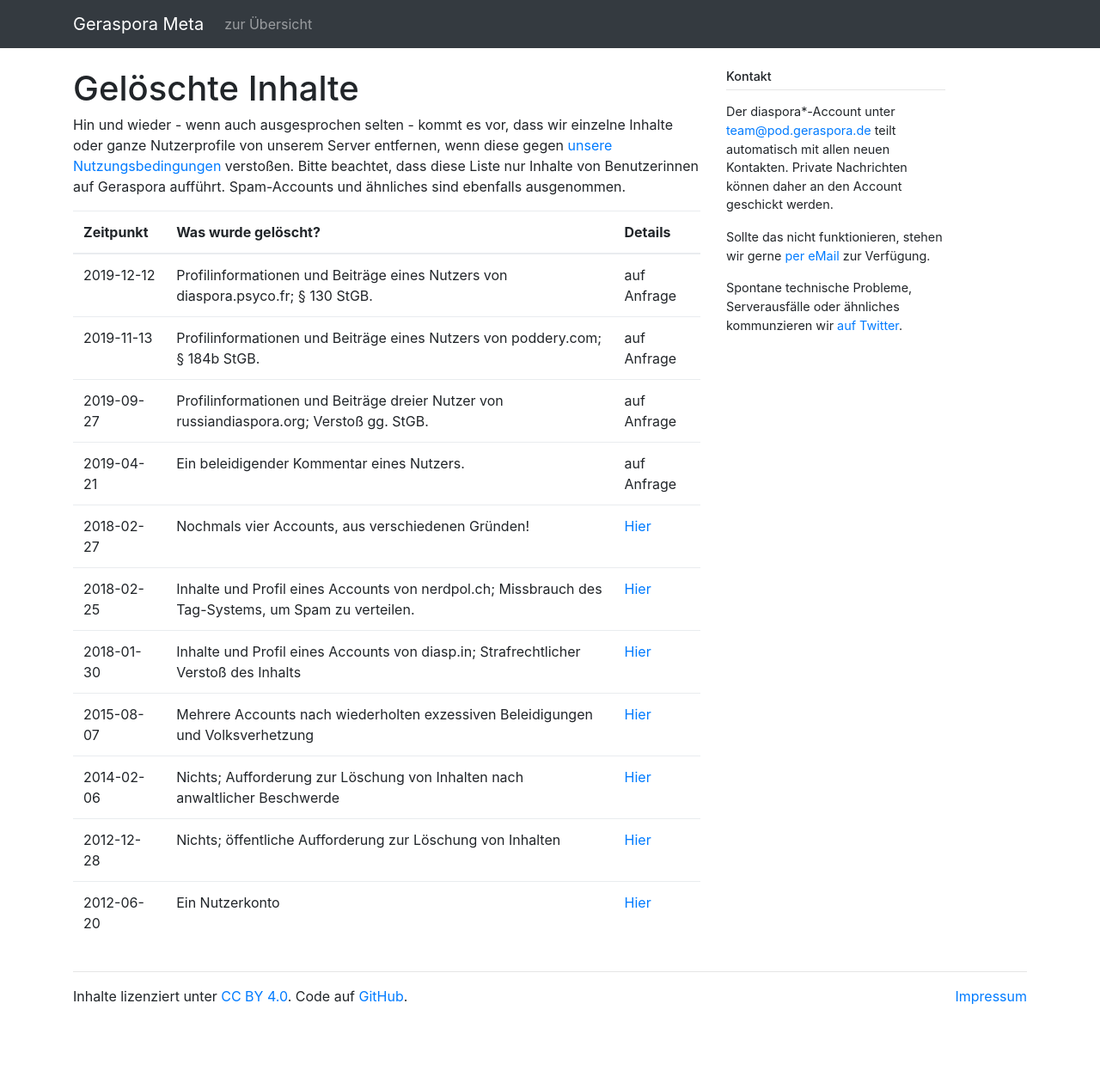
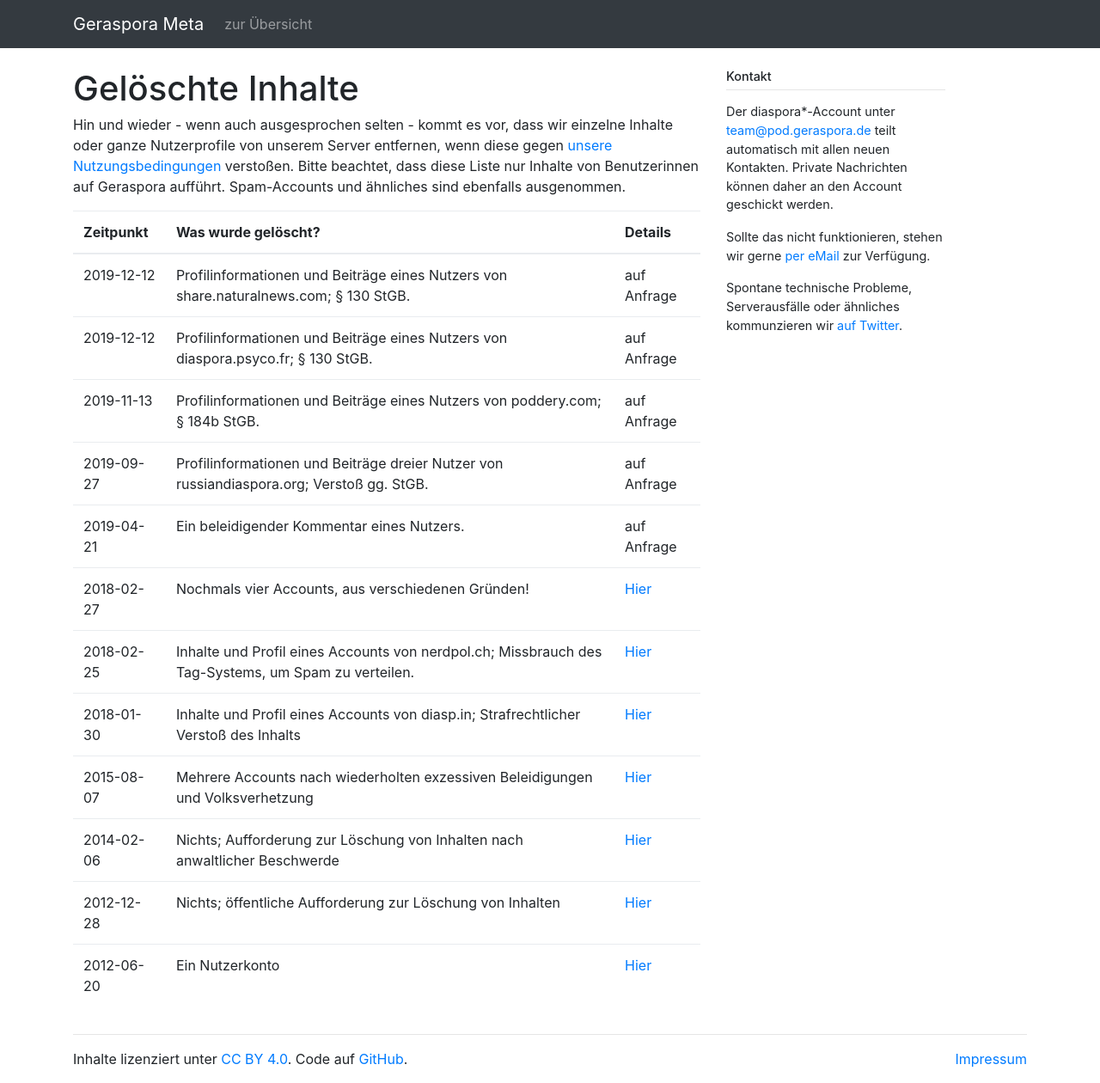
Before and after one commit to geraspora/meta, a Jekyll site: the page built from pod/deleted_contents.md, in a window 1280 px wide. Shown: the whole page at 86% size. Built offline with Jekyll 4.4.1, drawn with Linux system fonts in a browser that asks for light colours; before the commit the page ends 1187 px from its top, so only the background shows below that.

Commit message:
+deletion, feel lucky today

```diff
--- a/pod/deleted_contents.md
+++ b/pod/deleted_contents.md
@@ -8,6 +8,7 @@ Hin und wieder - wenn auch ausgesprochen selten - kommt es vor, dass wir einzeln
 
 | Zeitpunkt  | Was wurde gelöscht?                                                                                 | Details                                                                 |
 | ---------- | --------------------------------------------------------------------------------------------------- | ----------------------------------------------------------------------- |
+| 2019-12-12 | Profilinformationen und Beiträge eines Nutzers von share.naturalnews.com; § 130 StGB.               | auf Anfrage                                                             |
 | 2019-12-12 | Profilinformationen und Beiträge eines Nutzers von diaspora.psyco.fr; § 130 StGB.                   | auf Anfrage                                                             |
 | 2019-11-13 | Profilinformationen und Beiträge eines Nutzers von poddery.com; § 184b StGB.                        | auf Anfrage                                                             |
 | 2019-09-27 | Profilinformationen und Beiträge dreier Nutzer von russiandiaspora.org; Verstoß gg. StGB.           | auf Anfrage                                                             |
```
